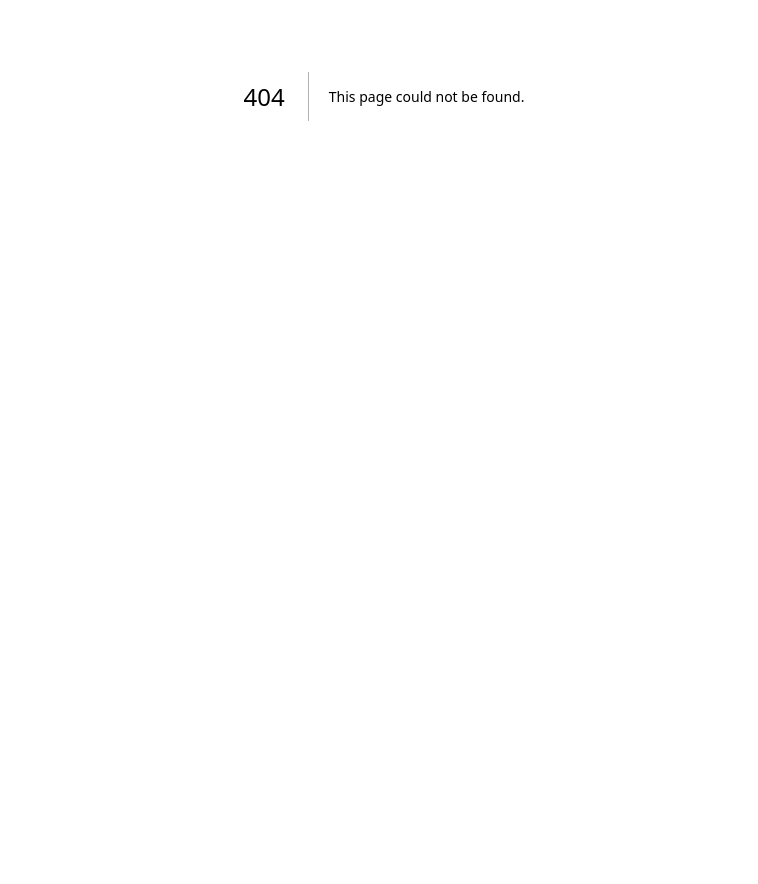
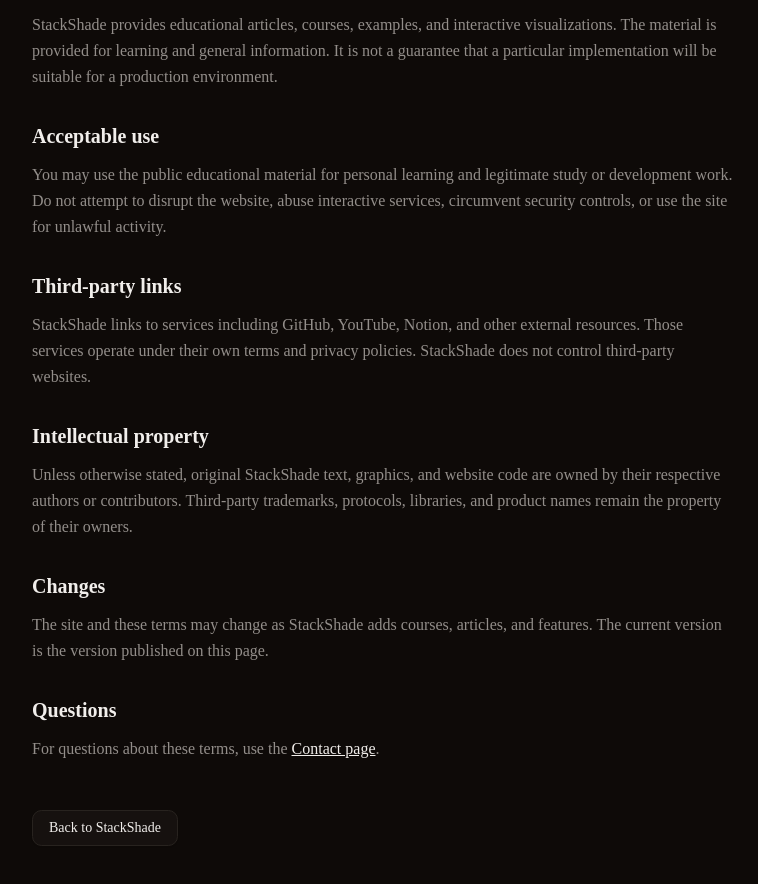
Before and after one commit to stack-shade/stack-shade.github.io, a Next.js app: page /terms in a window 1280 px wide. Before the commit this address had no page. Shown: the part 304-1188 px from the top of the page, without its empty margins (256-1014 px from the left). Before the commit the page ends 800 px from the top, so only its background shows below. Built offline with nearby package versions, Linux system fonts and the light colour scheme.

Commit message:
Add StackShade terms of use

```diff
--- /dev/null
+++ b/src/app/terms/page.tsx
@@ -0,0 +1,85 @@
+import type { Metadata } from "next";
+import Link from "next/link";
+import { ArrowLeft } from "lucide-react";
+import { buttonVariants } from "@/components/ui/button";
+
+export const metadata: Metadata = {
+  title: "Terms of Use — StackShade",
+  description: "Terms for using StackShade articles, courses, visualizations, and educational resources.",
+  alternates: { canonical: "https://stack-shade.github.io/terms" },
+  robots: { index: true, follow: true },
+};
+
+export default function TermsPage() {
+  return (
+    <main className="min-h-screen max-w-3xl mx-auto px-4 sm:px-6 lg:px-8 py-16 md:py-24">
+      <Link href="/" className="inline-flex items-center text-sm font-semibold text-muted-foreground hover:text-foreground mb-10">
+        <ArrowLeft className="w-4 h-4 mr-1.5" /> Back to Home
+      </Link>
+
+      <h1 className="text-3xl sm:text-4xl font-extrabold tracking-tight mb-4">Terms of Use</h1>
+      <p className="text-muted-foreground mb-10">Last updated: September 20, 2026</p>
+
+      <div className="space-y-8 text-muted-foreground leading-relaxed">
+        <section>
+          <h2 className="text-xl font-bold text-foreground mb-3">Educational purpose</h2>
+          <p>
+            StackShade provides educational articles, courses, examples, and interactive
+            visualizations. The material is provided for learning and general information.
+            It is not a guarantee that a particular implementation will be suitable for
+            a production environment.
+          </p>
+        </section>
+
+        <section>
+          <h2 className="text-xl font-bold text-foreground mb-3">Acceptable use</h2>
+          <p>
+            You may use the public educational material for personal learning and
+            legitimate study or development work. Do not attempt to disrupt the website,
+            abuse interactive services, circumvent security controls, or use the site for
+            unlawful activity.
+          </p>
+        </section>
+
+        <section>
+          <h2 className="text-xl font-bold text-foreground mb-3">Third-party links</h2>
+          <p>
+            StackShade links to services including GitHub, YouTube, Notion, and other
+            external resources. Those services operate under their own terms and privacy
+            policies. StackShade does not control third-party websites.
+          </p>
+        </section>
+
+        <section>
+          <h2 className="text-xl font-bold text-foreground mb-3">Intellectual property</h2>
+          <p>
+            Unless otherwise stated, original StackShade text, graphics, and website code
+            are owned by their respective authors or contributors. Third-party trademarks,
+            protocols, libraries, and product names remain the property of their owners.
+          </p>
+        </section>
+
+        <section>
+          <h2 className="text-xl font-bold text-foreground mb-3">Changes</h2>
+          <p>
+            The site and these terms may change as StackShade adds courses, articles, and
+            features. The current version is the version published on this page.
+          </p>
+        </section>
+
+        <section>
+          <h2 className="text-xl font-bold text-foreground mb-3">Questions</h2>
+          <p>
+            For questions about these terms, use the <Link href="/contact" className="underline text-foreground">Contact page</Link>.
+          </p>
+        </section>
+      </div>
+
+      <div className="mt-12">
+        <Link href="/" className={buttonVariants({ variant: "outline" })}>
+          Back to StackShade
+        </Link>
+      </div>
+    </main>
+  );
+}
```
